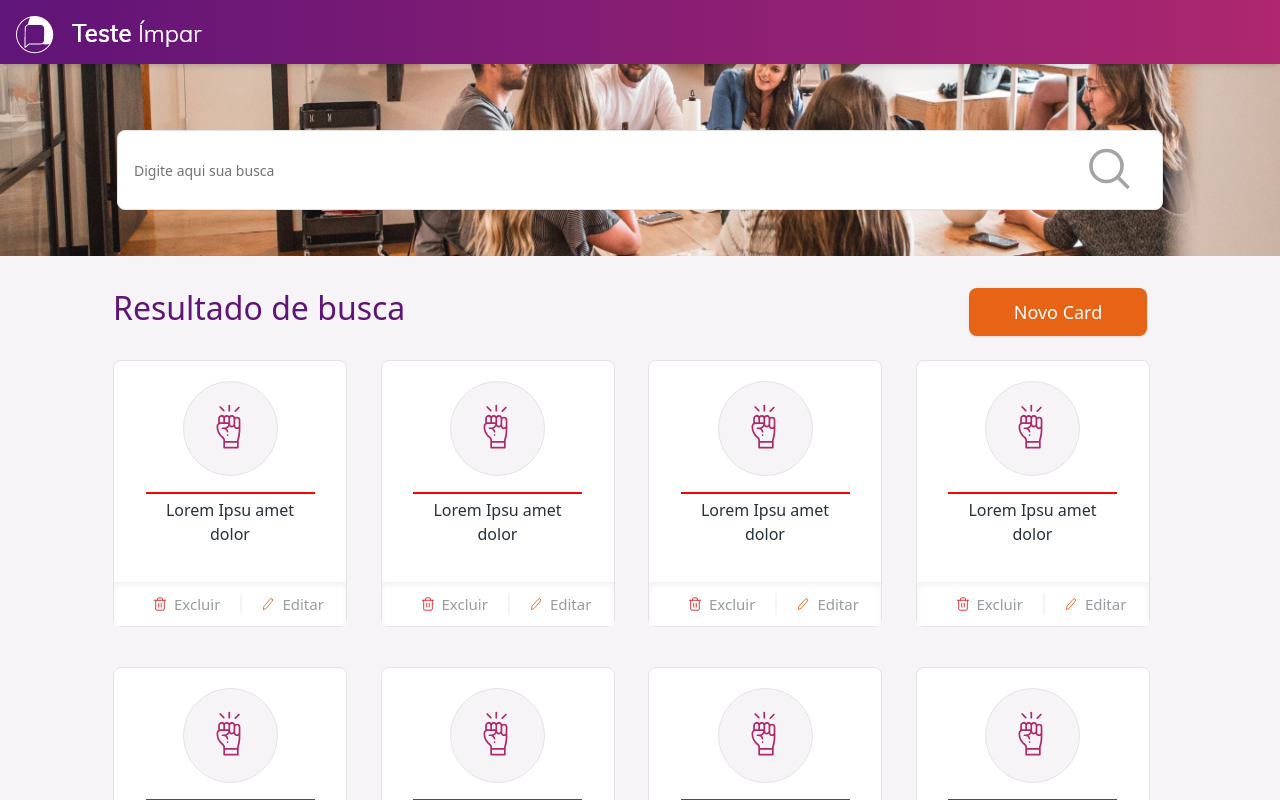
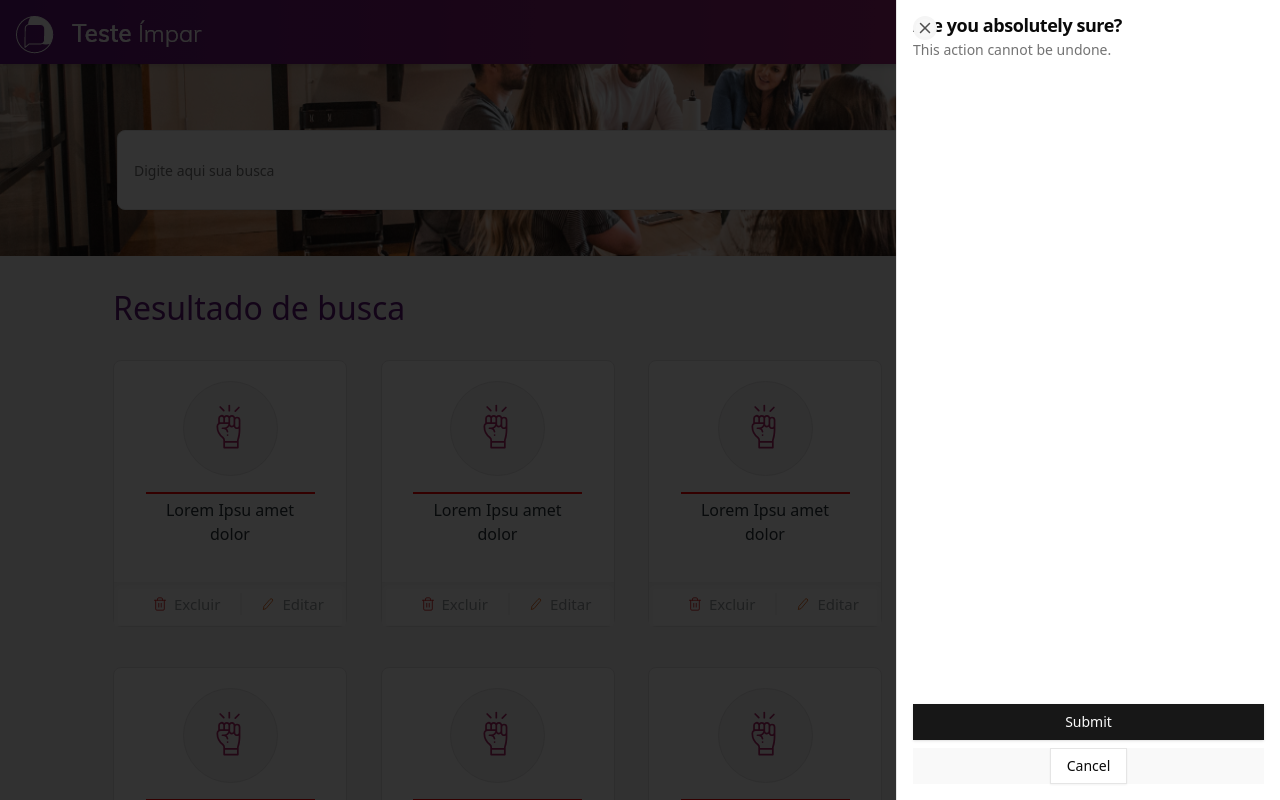
Before and after one commit to Maycongs123/Impar-frontend, a React (Vite) app: page / in a window 1280 px wide. Both pictures are taken after a click on the button "Novo Card". Shown: the top 800 px of the page. Built offline with nearby package versions, Linux system fonts and the light colour scheme.

Commit message:
criando componente de drawer

```diff
--- a/package.json
+++ b/package.json
@@ -10,6 +10,7 @@
     "preview": "vite preview"
   },
   "dependencies": {
+    "@radix-ui/react-dialog": "^1.1.1",
     "@radix-ui/react-icons": "^1.3.0",
     "@radix-ui/react-slot": "^1.1.0",
     "@tailwindcss/line-clamp": "^0.4.4",
@@ -19,7 +20,8 @@
     "react": "^18.3.1",
     "react-dom": "^18.3.1",
     "tailwind-merge": "^2.5.2",
-    "tailwindcss-animate": "^1.0.7"
+    "tailwindcss-animate": "^1.0.7",
+    "vaul": "^1.0.0"
   },
   "devDependencies": {
     "@eslint/js": "^9.9.0",
--- a/src/App.tsx
+++ b/src/App.tsx
@@ -2,8 +2,11 @@ import './App.css'
 import { Input } from "@/components/ui/input"
 import { Button } from './components/ui/button'
 import Card from './components/card'
+import { Drawer, DrawerClose, DrawerContent, DrawerDescription, DrawerFooter, DrawerHeader, DrawerTitle, DrawerTrigger } from './components/ui/drawer'
+import { useState } from 'react'
 
 function App() {
+  const [openDrawer, setOpenDrawer] = useState(false)
 
   return (
     <div className="min-h-screen w-full bg-[#F6F4F6]">
@@ -38,7 +41,7 @@ function App() {
             <p className="text-[#5F1478] text-[32px] leading-[40px] tracking-normal font-muli">
               Resultado de busca
             </p>
-            <Button className="w-[178px] h-[48px] text-lg leading-[23px] rounded-[8px] mr-5 font-muli" variant="custom">
+            <Button onClick={() => setOpenDrawer(true)} className="w-[178px] h-[48px] text-lg leading-[23px] rounded-[8px] mr-5 font-muli" variant="custom">
               Novo Card
             </Button>
           </div>
@@ -54,52 +57,21 @@ function App() {
             <Card description="Lorem Ipsu amet dolor" />
             <Card description="Lorem Ipsu amet dolor" />
           </div>
+          <Drawer open={openDrawer} onOpenChange={setOpenDrawer}>
+            <DrawerContent>
+              <DrawerHeader>
+                <DrawerTitle>Are you absolutely sure?</DrawerTitle>
+                <DrawerDescription>This action cannot be undone.</DrawerDescription>
+              </DrawerHeader>
+              <DrawerFooter>
+                <Button>Submit</Button>
+                <DrawerClose>
+                  <Button variant="outline">Cancel</Button>
+                </DrawerClose>
+              </DrawerFooter>
+            </DrawerContent>
+          </Drawer>
 
-
-          {/* <div className='mt-6'>
-            <div className='w-[234px] h-[267px] bg-[#FFFFFF] rounded-[8px] border border-[#E4E4E4] shadow-card'>
-              <div className="flex flex-col h-full mt-5">
-                <div className='flex justify-center'>
-                  <div className='w-[95px] h-[95px] bg-[#F6F4F6] border border-[#E4E4E4] rounded-[50px] flex justify-center items-center'>
-                    <img className="w-[63px] h-[64px]" src="src\assets\icons\icon-hand.svg" alt="icone punho" />
-                  </div>
-                </div>
-                <div className='flex justify-center mt-4'>
-                  <div className='w-[169px] h-[2px] bg-[red]'></div>
-                </div>
-                <div className='flex justify-center mt-1'>
-                  <div className='w-[161px] h-[40px] mb-11'>
-                    <p className='text-[#263238] text-[16px] text-center font-muli line-clamp-3'>
-                      Lorem ipsum dolor sit amet consectetur
-                    </p>
-                  </div>
-                </div>
-
-                <div className="flex items-end">
-                  <div className="flex w-[234px] h-[44px] bg-white rounded-b-lg shadow-inner-custom">
-                    <div className='ml-10 flex items-center justify-center'>
-                      <img className='w-[12px] h-[14px]' src="src\assets\icons\Icon-trash.svg" alt="icone excluir" />
-                      <p className='ml-2 text-[15px] text-[#263238] opacity-[0.48] hover:text-[#DB2525] hover:opacity-100 cursor-pointer'>
-                        Excluir
-                      </p>
-                    </div>
-                    <div className='flex justify-center items-center ml-5'>
-                      <div className='w-[1px] h-[22px] bg-[#F6F4F6] border border-[#F6F4F6]'></div>
-                    </div>
-                    <div className='ml-5 flex items-center justify-center'>
-                      <img className='w-[12px] h-[14px]' src="src\assets\icons\Icon-edit.svg" alt="icone editar" />
-                      <p className="ml-2 text-[15px] text-[#263238] opacity-[0.48] hover:text-[#DB2525] hover:opacity-100 cursor-pointer">
-                        Editar
-                      </p>
-                    </div>
-
-                  </div>
-                </div>
-
-              </div>
-
-            </div>
-          </div> */}
         </div>
       </div>
     </div>
--- /dev/null
+++ b/src/components/ui/drawer.tsx
@@ -0,0 +1,124 @@
+import * as React from "react"
+import { Drawer as DrawerPrimitive } from "vaul"
+
+import { cn } from "@/lib/utils"
+
+const Drawer = ({
+  shouldScaleBackground = true,
+  ...props
+}: React.ComponentProps<typeof DrawerPrimitive.Root>) => (
+  <DrawerPrimitive.Root
+    shouldScaleBackground={shouldScaleBackground}
+    {...props}
+  />
+)
+Drawer.displayName = "Drawer"
+
+const DrawerTrigger = DrawerPrimitive.Trigger
+
+const DrawerPortal = DrawerPrimitive.Portal
+
+const DrawerClose = DrawerPrimitive.Close
+
+const DrawerOverlay = React.forwardRef<
+  React.ElementRef<typeof DrawerPrimitive.Overlay>,
+  React.ComponentPropsWithoutRef<typeof DrawerPrimitive.Overlay>
+>(({ className, ...props }, ref) => (
+  <DrawerPrimitive.Overlay
+    ref={ref}
+    className={cn("fixed inset-0 z-50 bg-black/80", className)}
+    {...props}
+  />
+))
+DrawerOverlay.displayName = DrawerPrimitive.Overlay.displayName
+
+const DrawerContent = React.forwardRef<
+  React.ElementRef<typeof DrawerPrimitive.Content>,
+  React.ComponentPropsWithoutRef<typeof DrawerPrimitive.Content>
+>(({ className, children, ...props }, ref) => (
+  <DrawerPortal>
+    <DrawerOverlay />
+    <DrawerPrimitive.Content
+      ref={ref}
+      className={cn(
+        "fixed inset-y-0 right-0 z-50 flex h-full w-full flex-col border-l bg-background transition-transform duration-300 ease-in-out data-[state=closed]:translate-x-full data-[state=open]:translate-x-0 sm:max-w-sm",
+        className
+      )}
+      {...props}
+    >
+      <div className="absolute left-4 top-4 flex h-6 w-6 items-center justify-center rounded-full bg-muted">
+        <DrawerPrimitive.Close className="rounded-full opacity-70 ring-offset-background transition-opacity hover:opacity-100 focus:outline-none focus:ring-2 focus:ring-ring focus:ring-offset-2 disabled:pointer-events-none data-[state=open]:bg-secondary">
+          <svg xmlns="http://www.w3.org/2000/svg" width="18" height="18" viewBox="0 0 24 24" fill="none" stroke="currentColor" strokeWidth="2" strokeLinecap="round" strokeLinejoin="round" className="lucide lucide-x">
+            <path d="M18 6 6 18"/>
+            <path d="m6 6 12 12"/>
+          </svg>
+          <span className="sr-only">Close</span>
+        </DrawerPrimitive.Close>
+      </div>
+      {children}
+    </DrawerPrimitive.Content>
+  </DrawerPortal>
+))
+DrawerContent.displayName = "DrawerContent"
+
+const DrawerHeader = ({
+  className,
+  ...props
+}: React.HTMLAttributes<HTMLDivElement>) => (
+  <div
+    className={cn("grid gap-1.5 p-4 text-center sm:text-left", className)}
+    {...props}
+  />
+)
+DrawerHeader.displayName = "DrawerHeader"
+
+const DrawerFooter = ({
+  className,
+  ...props
+}: React.HTMLAttributes<HTMLDivElement>) => (
+  <div
+    className={cn("mt-auto flex flex-col gap-2 p-4", className)}
+    {...props}
+  />
+)
+DrawerFooter.displayName = "DrawerFooter"
+
+const DrawerTitle = React.forwardRef<
+  React.ElementRef<typeof DrawerPrimitive.Title>,
+  React.ComponentPropsWithoutRef<typeof DrawerPrimitive.Title>
+>(({ className, ...props }, ref) => (
+  <DrawerPrimitive.Title
+    ref={ref}
+    className={cn(
+      "text-lg font-semibold leading-none tracking-tight",
+      className
+    )}
+    {...props}
+  />
+))
+DrawerTitle.displayName = DrawerPrimitive.Title.displayName
+
+const DrawerDescription = React.forwardRef<
+  React.ElementRef<typeof DrawerPrimitive.Description>,
+  React.ComponentPropsWithoutRef<typeof DrawerPrimitive.Description>
+>(({ className, ...props }, ref) => (
+  <DrawerPrimitive.Description
+    ref={ref}
+    className={cn("text-sm text-muted-foreground", className)}
+    {...props}
+  />
+))
+DrawerDescription.displayName = DrawerPrimitive.Description.displayName
+
+export {
+  Drawer,
+  DrawerPortal,
+  DrawerOverlay,
+  DrawerTrigger,
+  DrawerClose,
+  DrawerContent,
+  DrawerHeader,
+  DrawerFooter,
+  DrawerTitle,
+  DrawerDescription,
+}
```
Also changed, not shown: 1 other file (tests, documents, lock files or other folders).
